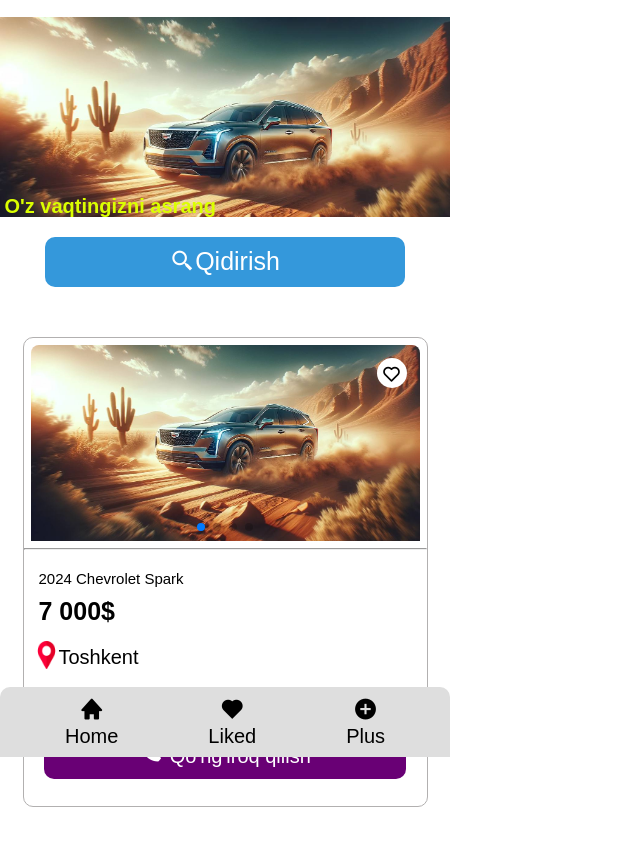
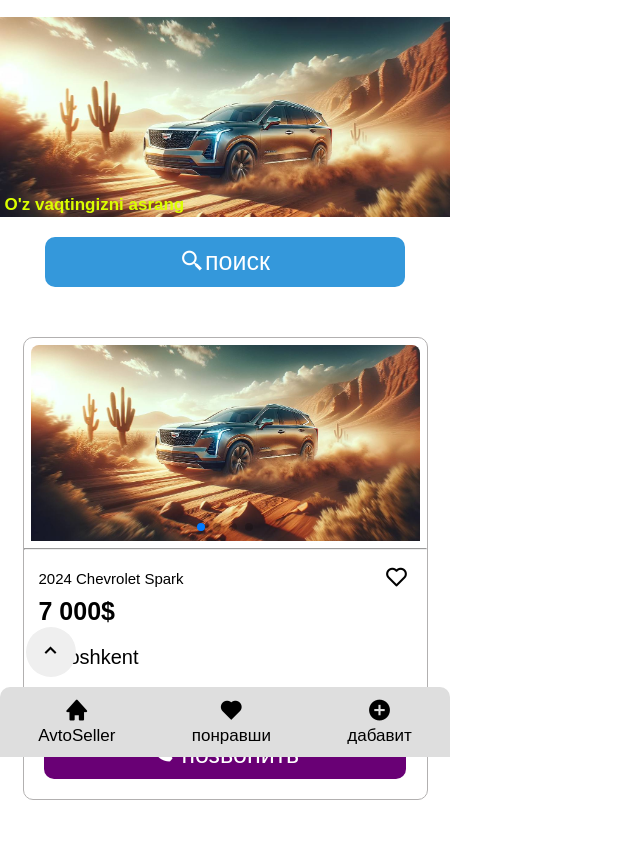
Before and after one commit to dovudbek7/AvtoSeller, a plain HTML site: page Landing_Page/index.html in a window 1280 px wide. Shown: the part 43-888 px from the top of the page, without its empty margins (0-640 px from the left). Drawn offline with nearby package versions, Linux system fonts and the light colour scheme.

Commit message:
add new code

```diff
--- a/Landing_Page/index.html
+++ b/Landing_Page/index.html
@@ -14,6 +14,9 @@
 </head>
 
 <body>
+
+  <div id="hidden" style="display: none;">1</div>
+
   <nav>
     <p class>AvtoSeller</p>
   </nav>
@@ -25,9 +28,10 @@
   <a href="../search/search.html">
     <div class="search">
       <i style="color: white" class="bx bx-search-alt-2"></i>
-      <p>Qidirish</p>
+      <p class="p_search"></p>
     </div>
   </a>
+
 
   <div class="card">
     <div class="images" onclick="document.location='../card/card.html'">
@@ -38,11 +42,12 @@
         <swiper-slide><img src="../img/Banner.jpg" alt /></swiper-slide>
       </swiper-container>
 
-      <button class="heart">
-        <a href="#"><i class="bx bx-heart"></i></a>
-      </button>
     </div>
-    <hr />
+    <hr/>
+
+    <button class="heart" onclick="myFunction()">
+      <a href="#"><i class="bx bx-heart" id="icon_heart"></i></a>
+    </button>
 
     <div class="texts" onclick="document.location='#'">
       <p>2024 Chevrolet Spark</p>
@@ -55,24 +60,27 @@
 
     <div class="btn">
       <button ondblclick="document.location='tel:99999'">
-        <i style="color: white" class="bx bxs-phone-call"></i>
-        Qo'ng'iroq qilish
+        <i style="color: white" class="bx bxs-phone-call"> </i>
+        <i class="tr_btn" style="color: white" class="bx bxs-phone-call"> </i>
       </button>
     </div>
   </div>
+  <button class="btn_up" onclick="document.location='#'">
+    <i class='bx bx-chevron-up'></i>
+  </button>
 
   <div class="navbar">
     <div class="home" onclick="document.location='#'">
       <i class="bx bxs-home"></i>
-      <p>Home</p>
+      <p id="home">Home</p>
     </div>
     <div class="like" onclick="document.location='#'">
       <i class="bx bxs-heart"></i>
-      <p>Liked</p>
+      <p id="liked">Liked</p>
     </div>
     <div class="plus" onclick="document.location='../Plus_page/page.html'">
       <i class="bx bxs-plus-circle"></i>
-      <p>Plus</p>
+      <p id="plus">Plus</p>
     </div>
   </div>
 
@@ -82,6 +90,8 @@
     import Swiper from "https://cdn.jsdelivr.net/npm/swiper@11/swiper-bundle.min.mjs";
   </script>
   <script src="https://cdn.jsdelivr.net/npm/swiper@11/swiper-element-bundle.min.js"></script>
+  <script src="translate.js">
+  </script>
 </body>
 
 </html>
--- a/Landing_Page/style.css
+++ b/Landing_Page/style.css
@@ -50,6 +50,17 @@
   color: white;
 }
 
+.card {
+  width: 90%;
+  padding-bottom: 20px;
+  height: auto;
+  margin-left: 5%;
+  margin-top: 50px;
+  border-radius: 10px;
+  border: 1px solid rgb(178, 176, 176);
+  align-items: center;
+}
+
 .search:before {
   position: absolute;
   height: 100%;
@@ -78,7 +89,8 @@
 
 .card {
   width: 90%;
-  height: 470px;
+  padding-bottom: 20pxy;
+  height: auto;
   margin-left: 5%;
   margin-top: 50px;
   border-radius: 10px;
@@ -88,6 +100,7 @@
 
 swiper-container {
   width: 100%;
+  z-index: -1;
   height: 100%;
 }
 
@@ -100,6 +113,7 @@
   display: flex;
   justify-content: center;
   border-radius: 15px;
+
 }
 
 .images {
@@ -114,6 +128,7 @@
   object-fit: cover;
   border-radius: 10px 10px 0 0;
   padding: 2px;
+
 }
 
 .heart {
@@ -123,16 +138,19 @@
   background: #ffff;
   border-radius: 50%;
   float: right;
-  margin-top: -185px;
+  margin-top: 10px;
   margin-right: 15px;
   position: relative;
   z-index: 1;
 }
 
 .heart i {
-  font-size: 20px;
-  margin-top: 3px;
+  font-size: 25px;
+  margin-top: 5px;
 }
+/* .heart i{
+  color: red;
+} */
 
 .texts {
   padding-left: 15px;
@@ -181,9 +199,10 @@
   background-color: rgb(105, 0, 117);
   font-size: 20px;
   color: white;
-
 }
-
+.btn button i{
+  font-style: normal;
+}
 .btn button:active {
   transform: scale(0.9, 0.9);
 
@@ -200,14 +219,15 @@
   display: flex;
   align-items: center;
   text-align: center;
-  justify-content: center;
+  justify-content: space-around;
+
 }
 
-.home,
+/* .home,
 .like,
 .plus {
-  margin: 10%;
-}
+  margin: 2%;
+} */
 
 .home,
 .like,
@@ -221,5 +241,16 @@
 .like,
 .plus,
 p {
-  font-size: 20px;
+  font-size: 17px;
 }
+
+.btn_up{
+  border: none;
+  border-radius: 50%;
+  width: 50px;
+  height: 50px;
+  position: fixed;
+  z-index: 1;
+  bottom: 80px;
+  margin-left: 2%;
+}
--- /dev/null
+++ b/Landing_Page/translate.js
@@ -0,0 +1,58 @@
+var data = {
+    "uz":
+    {
+        "search": "Qidirmoq",
+        "home": "AvtoSeller",
+        "liked": "Saqlangan",
+        "plus": "Qo'shish",
+        "tell": "Qo'ng'iroq qilish"
+    },
+    "ru":
+    {
+        "search": "поиск",
+        "home": "AvtoSeller",
+        "liked": "понравши",
+        "plus": "дабавит",
+        "tell": "позвонить"
+    },
+
+}
+let hide = document.getElementById("hidden").innerHTML;
+console.log(hide);
+if (hide == 1) {
+
+    let search = document.querySelector(".p_search");
+    search.textContent = data.ru.search;
+
+    let tell = document.querySelector(".tr_btn");
+    tell.textContent = data.ru.tell;
+
+    let home = document.getElementById("home");
+    home.textContent = data.ru.home;
+
+    let liked = document.getElementById("liked");
+    liked.textContent = data.ru.liked;
+
+    let plus = document.getElementById("plus");
+    plus.textContent = data.ru.plus;
+}
+else {
+    let search = document.querySelector(".p_search");
+    search.textContent = data.uz.search;
+
+    let tell = document.querySelector(".tr_btn");
+    tell.textContent = data.uz.tell;
+
+    let home = document.getElementById("home");
+    home.textContent = data.uz.home;
+
+    let liked = document.getElementById("liked");
+    liked.textContent = data.uz.liked;
+
+    let plus = document.getElementById("plus");
+    plus.textContent = data.uz.plus;
+}
+let heart = "muvofaqiyatli saqalandi";
+function myFunction() {
+    document.getElementById('icon_heart').classList = 'bx bxs-heart';
+}
```
Also changed, not shown: index.html (deleted, +0 -87 lines).
